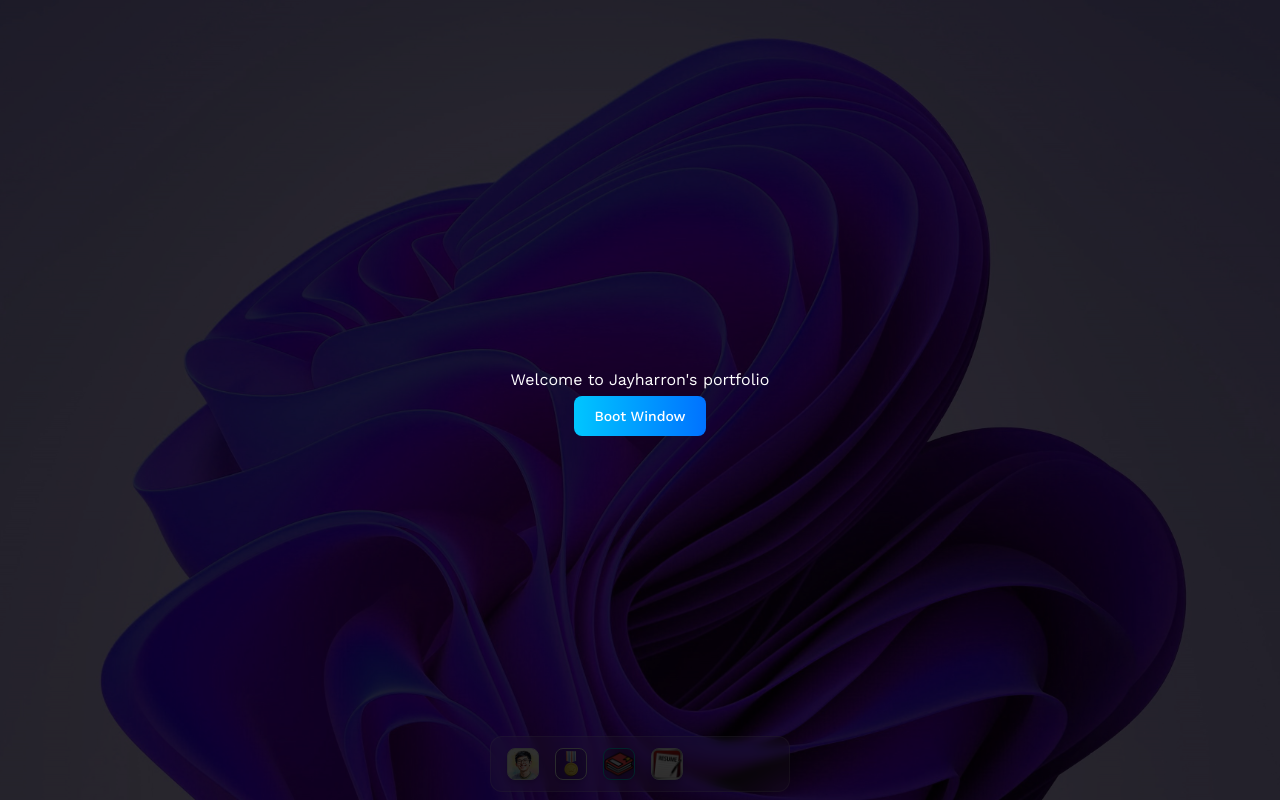
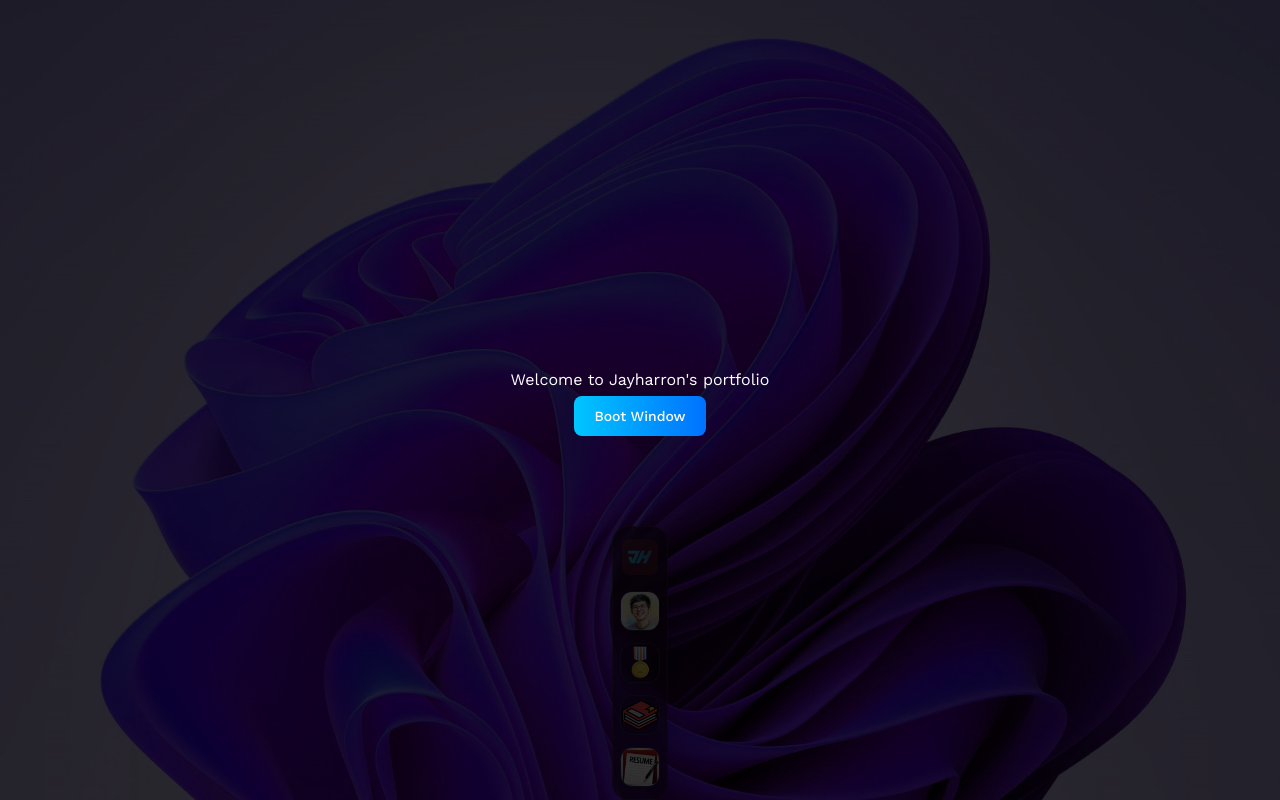
Before and after one commit to jaymar921/jayharron-portfolio, a React (Vite) app: page / in a window 1280 px wide. Built offline with nearby package versions, Linux system fonts and the light colour scheme.

Commit message:
feat: refactor Taskbar component to use DockIcon for improved structure and styling

```diff
--- a/src/components/v2_components/Taskbar.jsx
+++ b/src/components/v2_components/Taskbar.jsx
@@ -1,7 +1,4 @@
-import React from "react";
-
 import {
-  exitIcon,
   jhlogo,
   profile,
   medalIcon,
@@ -9,8 +6,23 @@ import {
   resumeIcon,
 } from "../../assets/icons";
 
+function DockIcon({ icon, label, onClick, active }) {
+  return (
+    <button
+      onClick={onClick}
+      title={label}
+      className={`ubuntu-dock-icon ${
+        active ? "is-active" : ""
+      } h-10 w-10 rounded-xl overflow-hidden bg-black/20 border border-white/10 flex items-center justify-center shadow-md`}
+    >
+      <img className="h-full w-full object-cover" src={icon} alt={label} />
+    </button>
+  );
+}
+
 function Taskbar({
   className = "",
+  activeTrigger = "",
   personalInfoClicked = () => {},
   aboutInfoClicked = () => {},
   projectInfoClicked = () => {},
@@ -18,33 +30,34 @@ function Taskbar({
 }) {
   return (
     <div className={className}>
-      <div className="z-[99999999] h-14 w-[300px] bg-white bg-opacity-10 backdrop-blur-sm rounded-xl mb-2 drop-shadow-lg border-[1px] border-[rgba(255,255,255,0.2)]">
-        <div className="grid grid-cols-8 gap-12 px-4 h-[100%]">
-          <div
-            onClick={personalInfoClicked}
-            className="h-8 w-8 cursor-pointer bg-[rgba(0,0,0,0.2)] my-auto flex items-center justify-center flex-bold shadow-md border-[1px] rounded-lg"
-          >
-            <img className="h-full w-full rounded-md" src={profile} />
-          </div>
-          <div
-            onClick={aboutInfoClicked}
-            className="h-8 w-8 cursor-pointer bg-[rgba(0,0,0,0.2)] my-auto flex items-center justify-center flex-bold shadow-md border-[1px] rounded-lg"
-          >
-            <img src={medalIcon} />
-          </div>
-          <div
-            onClick={projectInfoClicked}
-            className="h-8 w-8 cursor-pointer bg-[rgba(0,0,0,0.2)] my-auto flex items-center justify-center flex-bold shadow-md border-[1px] rounded-lg border-cyan-500"
-          >
-            <img src={projectIcon} />
-          </div>
-          <div
-            onClick={resumeInfoClicked}
-            className="h-8 w-8 cursor-pointer bg-[rgba(0,0,0,0.2)] my-auto flex items-center justify-center flex-bold shadow-md border-[1px] rounded-lg"
-          >
-            <img src={resumeIcon} />
-          </div>
+      <div className="ubuntu-dock z-[99999999] w-14 py-3 rounded-2xl flex flex-col items-center gap-3 shadow-2xl">
+        <div className="h-9 w-9 rounded-lg overflow-hidden mb-1 bg-ubuntu-orange/20 flex items-center justify-center">
+          <img className="h-6 w-6" src={jhlogo} alt="Logo" />
         </div>
+        <DockIcon
+          icon={profile}
+          label="Info"
+          onClick={personalInfoClicked}
+          active={activeTrigger === "social-window"}
+        />
+        <DockIcon
+          icon={medalIcon}
+          label="About"
+          onClick={aboutInfoClicked}
+          active={activeTrigger === "about-window"}
+        />
+        <DockIcon
+          icon={projectIcon}
+          label="Projects"
+          onClick={projectInfoClicked}
+          active={activeTrigger === "project-window"}
+        />
+        <DockIcon
+          icon={resumeIcon}
+          label="Resume"
+          onClick={resumeInfoClicked}
+          active={activeTrigger === "resume-window"}
+        />
       </div>
     </div>
   );
```
